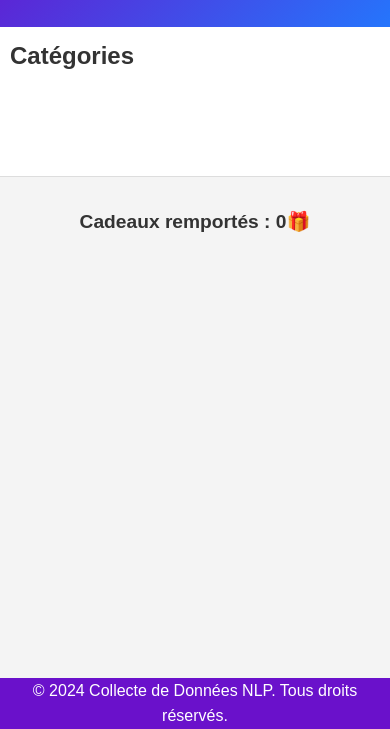
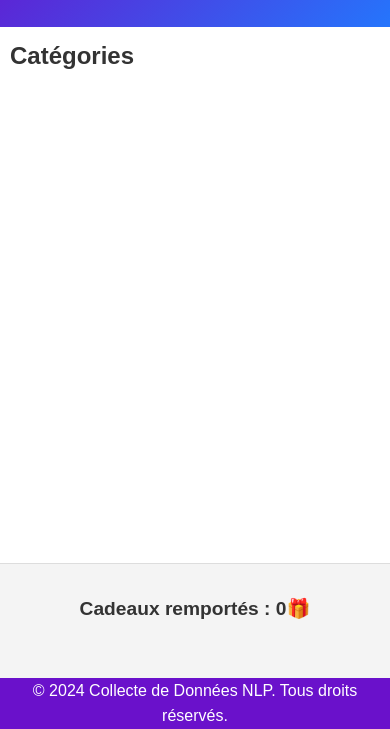
Before and after one commit to teach-genius/NLP, a plain HTML site: page static/index.html in a window 390 px wide. Shown: the part 115-844 px from the top of the page. Drawn offline with Linux system fonts and the light colour scheme; no server answers.

Commit message:
Update style.css

```diff
--- a/static/style.css
+++ b/static/style.css
@@ -221,7 +221,7 @@ footer {
         width: 100%;
         border-right: none;
         border-bottom: 1px solid #ddd;
-        height: 100x;
+        height: 100%;
     }
 
     #main-content {
```
